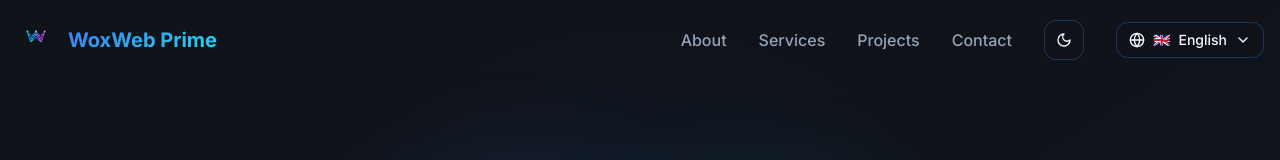
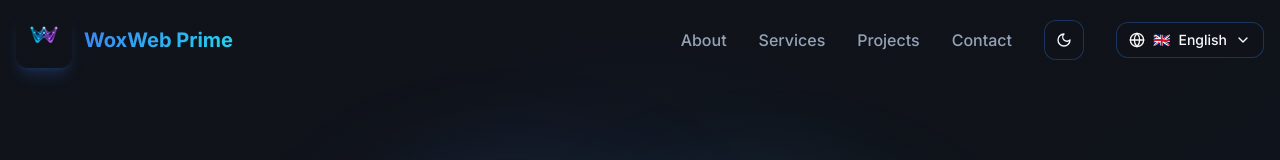
Before and after one commit to shoxrux8505/woxweb-prime-digital-iq, a React (Vite) app: page / in a window 1280 px wide. Shown: the top 160 px of the page. Built offline with nearby package versions, Linux system fonts and the light colour scheme.

Commit message:
Changes
Co-authored-by: shoxrux8505 <98751564+shoxrux8505@users.noreply.github.com>

```diff
--- a/src/components/Navbar.tsx
+++ b/src/components/Navbar.tsx
@@ -68,7 +68,7 @@ const Navbar = () => {
         <div className="flex items-center justify-between h-20">
           {/* Logo */}
           <a href="/" className="flex items-center gap-3 group">
-            <div className="w-10 h-10 rounded-lg overflow-hidden group-hover:scale-110 transition-transform duration-300">
+            <div className="w-14 h-14 rounded-xl overflow-hidden group-hover:scale-110 transition-transform duration-300 shadow-lg shadow-primary/20">
               <img src={logo} alt="WoxWeb Prime" className="w-full h-full object-contain" />
             </div>
             <span className="text-xl font-bold gradient-text hidden sm:inline-block">
```
